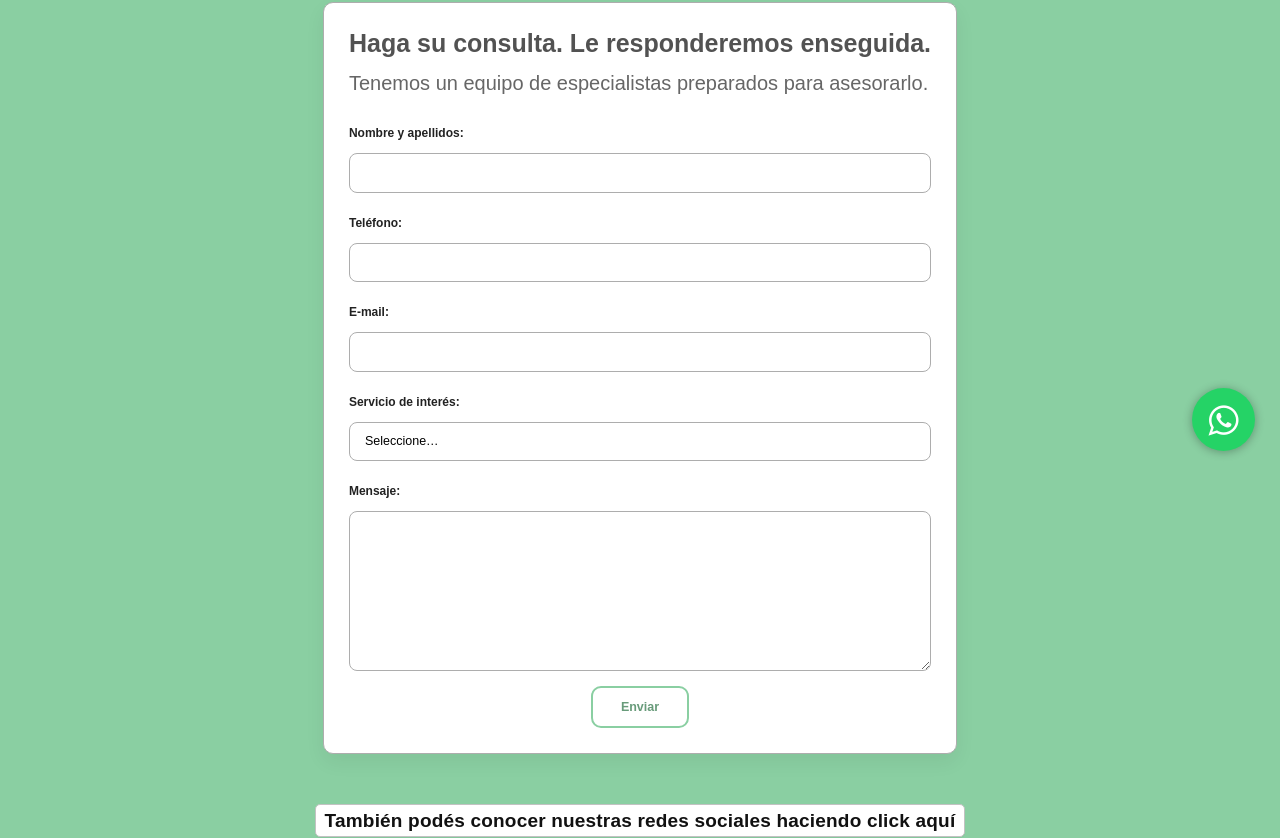
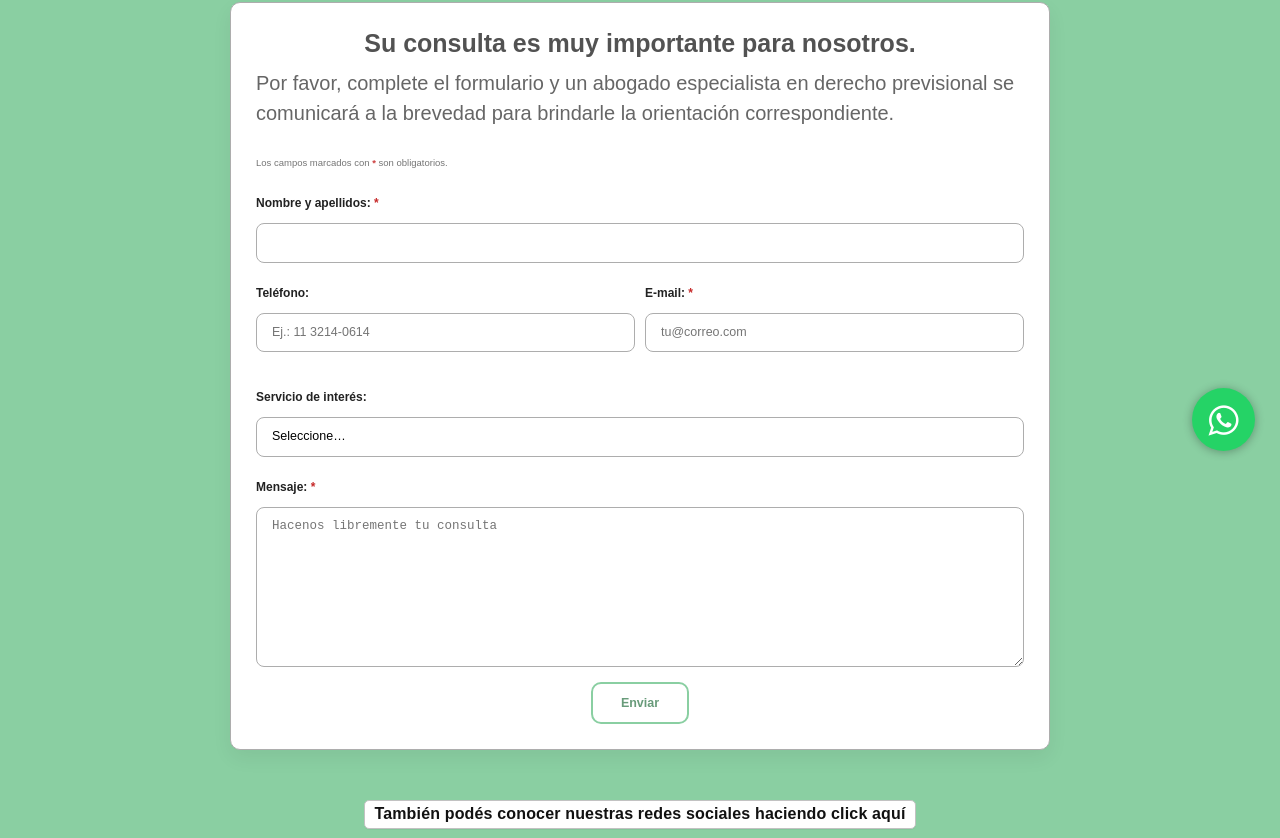
Before and after one commit to d-alejandro-salas/reactJubilamos, a React (Vite) app: page /contacto in a window 1280 px wide. Shown: the part 324-1162 px from the top of the page. Built offline with nearby package versions, Linux system fonts and the light colour scheme.

Commit message:
mejorado formulario

```diff
--- a/src/components/molecules/FooterSections.jsx
+++ b/src/components/molecules/FooterSections.jsx
@@ -35,7 +35,7 @@ function FooterSections() {
   return (
     <>
         <section id="socialNetworks" className={highlightedSection === 'socialNetworks' ? 'destacado' : ''}>
-          <SocialNetworks className="on-dark" />
+          <SocialNetworks />
           <p style={{ textAlign: 'justify' }}>
             Puedes contactarnos a través de <a href="https://www.facebook.com/jubilamosok" title="Facebook">Facebook</a>, <a href="https://www.instagram.com/jubilamos" title="Instagram">Instagram</a>, <a href="https://api.whatsapp.com/send/?phone=5491132140614">WhatsApp</a>, ☎️ llamada directa al 1132140614 o por <a href="mailto:jubilamosinf@hotmail.com">correo electrónico</a>.
           </p>
--- a/src/components/organism/Form.jsx
+++ b/src/components/organism/Form.jsx
@@ -1,29 +1,82 @@
 // src/components/organism/Form.jsx
+export const ContactForm = () => {
+  const req = (
+    <>
+      {" "}
+      <abbr className="req" title="obligatorio" aria-hidden="true">*</abbr>
+      <span className="sr-only"> (obligatorio)</span>
+    </>
+  );
 
-export const ContactForm = () => {
   return (
-    <form
-      action="https://submit-form.com/HaIt7LYfC"
-      method="POST">
+    <form action="https://submit-form.com/HaIt7LYfC" method="POST">
+      <h2>Su consulta es muy importante para nosotros.</h2>
+      <p>
+        Por favor, complete el formulario y un abogado especialista en derecho
+        previsional se comunicará a la brevedad para brindarle la orientación
+        correspondiente.
+      </p>
 
-      <h2>Haga su consulta. Le responderemos enseguida.</h2>
-      <p>Tenemos un equipo de especialistas preparados para asesorarlo.</p>
+      {/* Nota sobre obligatoriedad */}
+      <p className="form-note" aria-live="polite">
+        Los campos marcados con <abbr className="req" title="obligatorio">*</abbr> son
+        obligatorios.
+      </p>
 
+      {/* Nombre (obligatorio) */}
       <div>
-        <label htmlFor="fullName">Nombre y apellidos:</label>
-        <input id="fullName" name="fullName" type="text" required />
+        <label htmlFor="fullName">Nombre y apellidos:{req}</label>
+        <input
+          id="fullName"
+          name="fullName"
+          type="text"
+          autoComplete="name"
+          required
+          aria-required="true"
+          onInvalid={(e) =>
+            e.currentTarget.setCustomValidity("Ingrese su nombre y apellidos.")
+          }
+          onInput={(e) => e.currentTarget.setCustomValidity("")}
+        />
       </div>
 
-      <div>
-        <label htmlFor="phone">Teléfono:</label>
-        <input id="phone" name="phone" type="tel" />
+      {/* Teléfono (opcional) + E-mail (obligatorio) */}
+      <div className="row-2">
+        <div>
+          <label htmlFor="phone">Teléfono:</label>
+          <input
+            id="phone"
+            name="phone"
+            type="tel"
+            autoComplete="tel"
+            inputMode="tel"
+            placeholder="Ej.: 11 3214-0614"
+            onInvalid={(e) => e.currentTarget.setCustomValidity("")}
+            onInput={(e) => e.currentTarget.setCustomValidity("")}
+          />
+        </div>
+
+        <div>
+          <label htmlFor="email">E-mail:{req}</label>
+          <input
+            id="email"
+            name="_replyto"
+            type="email"
+            autoComplete="email"
+            required
+            aria-required="true"
+            placeholder="tu@correo.com"
+            onInvalid={(e) =>
+              e.currentTarget.setCustomValidity(
+                "Ingrese un correo válido (ej.: nombre@dominio.com)."
+              )
+            }
+            onInput={(e) => e.currentTarget.setCustomValidity("")}
+          />
+        </div>
       </div>
 
-      <div>
-        <label htmlFor="email">E-mail:</label>
-        <input id="email" name="_replyto" type="email" required />
-      </div>
-
+      {/* Servicio (opcional) */}
       <div>
         <label htmlFor="service">Servicio de interés:</label>
         <select id="service" name="service">
@@ -36,10 +89,23 @@ export const ContactForm = () => {
         </select>
       </div>
 
-      <div>
-        <label htmlFor="message">Mensaje:</label>
-        <textarea id="message" name="message" rows={5} />
-      </div>
+{/* Mensaje (obligatorio) */}
+<div>
+  <label htmlFor="message">Mensaje:{req}</label>
+  <textarea
+    id="message"
+    name="message"
+    rows={5}
+    placeholder="Hacenos libremente tu consulta"
+    required
+    aria-required="true"
+    onInvalid={(e) =>
+      e.currentTarget.setCustomValidity("Por favor, escriba su mensaje.")
+    }
+    onInput={(e) => e.currentTarget.setCustomValidity("")}
+  />
+</div>
+
 
       <button type="submit">Enviar</button>
     </form>
--- a/src/styles/_contacto.scss
+++ b/src/styles/_contacto.scss
@@ -1,25 +1,79 @@
+/* src/styles/_contacto.scss */
 @use "sass:color";
 @use "./variables" as v;
 
-/* ===== Título de la sección (versión pulida) ===== */
+/* ===========================
+   UTILITARIAS DEL FORM
+   =========================== */
+
+/* asterisco visible y rojo (para <abbr class="req">*</abbr>) */
+abbr.req {
+  color: #c62828;
+  font-weight: 700;
+  text-decoration: none;
+}
+
+/* texto “Los campos marcados con * son obligatorios” */
+.form-note {
+  font-size: .95rem;
+  opacity: .9;
+  margin: 0 0 1rem 0;
+}
+
+/* accesibilidad: sólo lectores de pantalla */
+.sr-only {
+  position: absolute; width: 1px; height: 1px; padding: 0; margin: -1px;
+  overflow: hidden; clip: rect(0, 0, 0, 0); white-space: nowrap; border: 0;
+}
+
+/* ===========================
+   CONTACTO: Título de sección
+   - Mobile-first: subrayado corto
+   - ≥640px: “chip” con líneas laterales
+   =========================== */
 .contactPage {
   .sectionTitle {
-    /* layout: título “chip” centrado con líneas */
+    text-align: center;
+    margin: 2rem auto 1rem;
+    max-width: min(980px, 92%);
+    font-weight: 700;
+    font-size: clamp(1.1rem, .9rem + 1.6vw, 1.6rem);
+    line-height: 1.25;
+    letter-spacing: .01em;
+    color: #111;
+    text-transform: none;
+
+    /* subrayado corto (MOBILE) */
+    &::after {
+      content: "";
+      display: block;
+      width: 88px;
+      height: 3px;
+      margin: .6rem auto 0;
+      background: color.scale(v.$mainGreen, $lightness: -10%);
+      border-radius: 2px;
+    }
+
+    .sectionLink {
+      color: inherit;
+      text-decoration: none;
+      transition: color .15s ease, border-color .15s ease, background .15s ease;
+    }
+    .sectionLink:hover {
+      color: color.scale(v.$mainGreen, $lightness: -10%);
+      text-decoration: underline;
+      text-underline-offset: 3px;
+    }
+  }
+
+  /* DESKTOP: chip centrado con líneas */
+  @media (min-width: 640px) {
+    .sectionTitle {
       display: flex;
       align-items: center;
       justify-content: center;
       gap: .9rem;
-
       margin: 2.5rem auto 1.25rem;
-    max-width: min(980px, 92%);
-
-    font-weight: 700;                      /* firme, sin gritar */
-    font-size: clamp(1.25rem, 1rem + 1.6vw, 1.9rem);
-    line-height: 1.25;
-    letter-spacing: .01em;
-    color: #111;
-    text-transform: none;
-    text-align: center;
 
       /* líneas a los lados (hairlines) */
       &::before,
@@ -28,6 +82,9 @@
         height: 1px;
         flex: 1 1 100%;
         background: color.scale(v.$headerFooterBackground, $lightness: 65%);
+        width: auto;
+        margin: 0;            /* anulamos el subrayado móvil */
+        border-radius: 0;
       }
 
       /* la “etiqueta” que contiene el texto/click */
@@ -41,18 +98,27 @@
         text-decoration: none;
         box-shadow: 0 1px 0 rgba(0,0,0,.04);
         white-space: nowrap; /* evita saltos raros en desktop */
-      transition: color .15s ease, border-color .15s ease, background .15s ease;
       }
-
       .sectionLink:hover {
         color: color.scale(v.$mainGreen, $lightness: -10%);
         border-color: color.scale(v.$mainGreen, $lightness: -5%);
-      background: #fff; /* limpio sobre el verde de fondo */
+        background: #fff;
         text-decoration: none;
       }
     }
   }
 
+  /* Mapa responsivo — 100% en mobile, acotado en desktop */
+  iframe {
+    width: 100% !important;
+    max-width: 820px;
+    height: auto;
+    aspect-ratio: 16/9;
+    display: block;
+    margin: 0 auto;
+    border: 0;
+  }
+}
 
 /* ===========================
    CONTACTO: Formulario
--- a/src/styles/_form.scss
+++ /dev/null
@@ -1,118 +0,0 @@
-@use "sass:color";
-@use "./variables" as v;
-
-// Derivados a partir de tus variables
-$ink: #222; // texto principal
-$muted: #666; // texto secundario
-$border: color.scale(v.$headerFooterBackground, $lightness: 60%); // gris claro desde #333
-$focus: v.$mainGreen; // verde principal
-$ring: rgba($focus, .25);
-
-form {
-  /* Card */
-  background: #fff;
-  color: $ink;
-  max-width: 820px;
-  margin: 2.5rem auto;
-  /* Aumentar el padding para mayor presencia */
-  padding: 2.5rem;
-  border: 1px solid $border;
-  border-radius: 10px;
-  box-shadow: 0 8px 20px rgba(0,0,0,.06);
-
-  /* Encabezado */
-  h2 {
-    /* Ajustar tamaño para que el título sea más destacado */
-    font-size: clamp(1.8rem, 3vw, 2.5rem);
-    font-weight: 700;
-    text-align: center;
-    /* Mayor separación inferior */
-    margin: 0 0 1rem 0;
-    color: color.scale(v.$headerFooterBackground, $lightness: 15%);
-  }
-
-  p {
-    text-align: center;
-    color: $muted;
-    /* Incrementar margen inferior para mejor separación */
-    margin: 0 0 2rem 0;
-  }
-
-  /* Campos */
-  div {
-    display: grid;
-    /* Separación ligeramente mayor entre campos */
-    gap: .5rem;
-    margin-bottom: 1.5rem;
-  }
-
-  label {
-    /* Incrementar tamaño de etiqueta para mayor legibilidad */
-    font-size: 1.2rem;
-    font-weight: 600;
-  }
-
-  input,
-  select,
-  textarea {
-    appearance: none;
-    width: 100%;
-    background: #fff;
-    border: 1px solid $border;
-    /* Radios mayores y más relleno */
-    border-radius: 8px;
-    padding: 1rem 1.5rem;
-    /* Tipografía más grande */
-    font-size: 1.25rem;
-    line-height: 1.4;
-    outline: none;
-    transition: border-color .15s ease, box-shadow .15s ease, background .15s ease;
-
-    &:focus {
-      border-color: $focus;
-      box-shadow: 0 0 0 3px $ring;
-    }
-  }
-
-  textarea {
-    resize: vertical;
-    /* Altura mínima incrementada para mensajes más largos */
-    min-height: 160px;
-  }
-
-  /* Botón */
-  button {
-    display: inline-block;
-    /* Aumentar margen para separar el botón del último campo */
-    margin: 1.5rem auto 0;
-    /* Botón de mayor tamaño */
-    padding: 1.2rem 2.8rem;
-    font-size: 1.25rem;
-    font-weight: 700;
-    /* Bordes más redondeados */
-    border-radius: 10px;
-    border: 2px solid $focus;
-    background: transparent;
-    color: color.mix(#000, $focus, 25%); // verde legible
-    cursor: pointer;
-    transition: background .15s ease, color .15s ease, transform .02s ease;
-
-    &:hover {
-      background: $focus;
-      color: #fff;
-    }
-    &:active { transform: translateY(1px); }
-    &:disabled { opacity: .6; cursor: not-allowed; }
-  }
-}
-
-/* Layout responsivo opcional (alinear teléfono y email en 2 columnas cuando hay ancho) */
-@media (min-width: 860px) {
-  form {
-    .row-2 {
-      display: grid;
-      grid-template-columns: 1fr 1fr;
-      gap: 1rem;
-    }
-  }
-}
```
Lines whose indentation alone changed are shown as unchanged.
